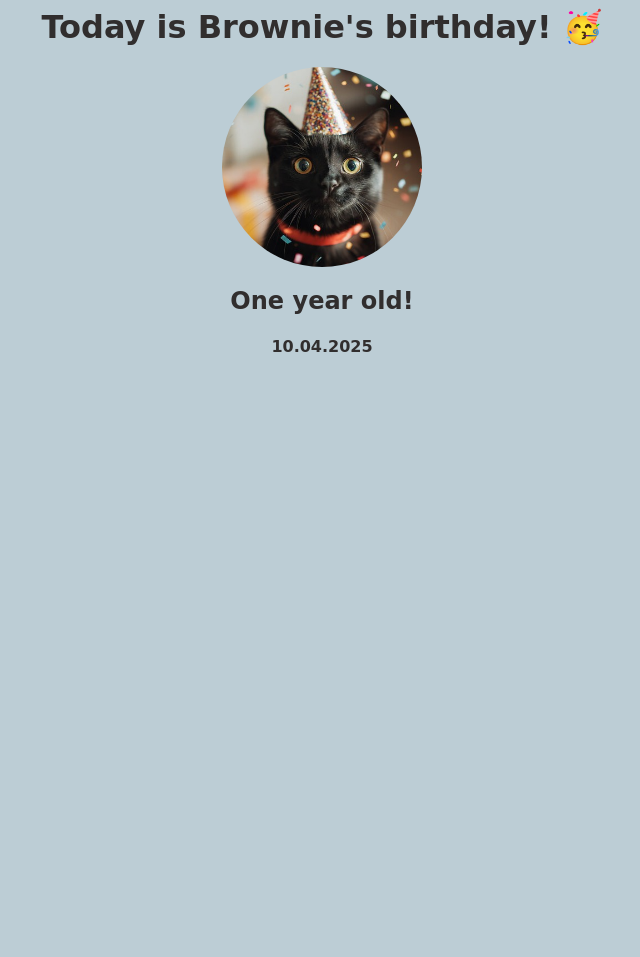
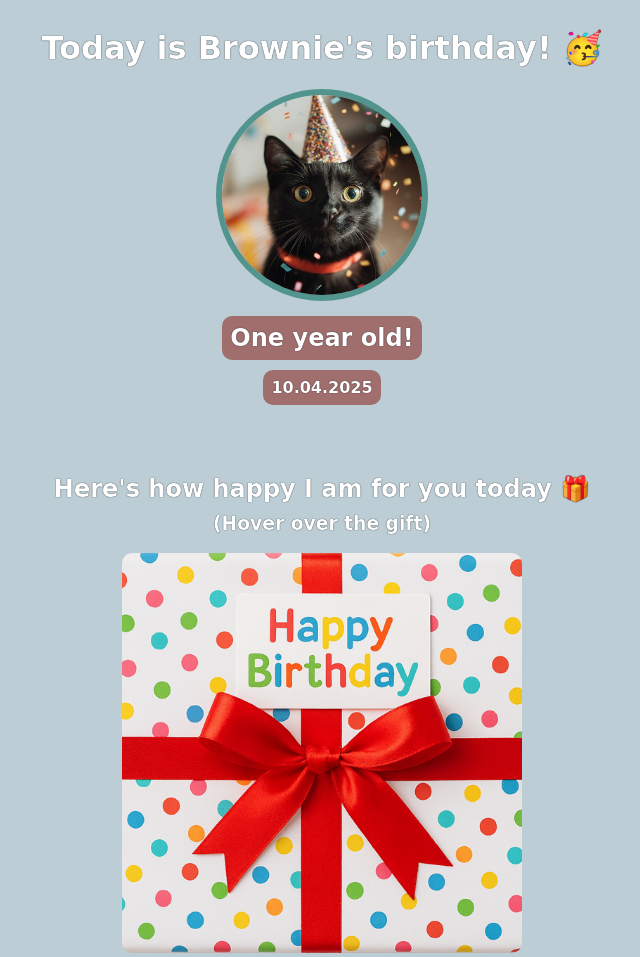
Before and after one commit to AliceGonzalez/Full-Stack-Projects, a plain HTML site: page Birthday_Website/index.html in a window 1280 px wide. Shown: the top 957 px of the page, without its empty margins (318-958 px from the left). Before the commit the page ends 800 px from the top, so only its background shows below. Drawn offline with Linux system fonts and the light colour scheme; a web font is replaced by a local one.

Commit message:
Working on birthday site

```diff
--- a/Birthday_Website/index.html
+++ b/Birthday_Website/index.html
@@ -7,9 +7,34 @@
     </head>
 
     <body>
-        <h1>Today is Brownie's birthday! 🥳</h1>
-        <img id="cat-avatar" src="./images/birthday-cat.jpg" alt="Image of a black kitten wearing a birthday hat">
-        <h2>One year old!</h2>
-        <h4>10.04.2025</h4>
+
+        <div id="header">
+           <h1>Today is Brownie's birthday! 🥳</h1>
+           <img id="cat-avatar" src="./images/birthday-cat.jpg" alt="Image of a black kitten wearing a birthday hat">
+           <h2 id="bday-age">One year old!</h2>
+           <h4 id="bday-date">10.04.2025</h4>
+        </div>
+
+        <div class="gift-section">
+            <h2 class="gift-title">Here's how happy I am for you today 🎁</h2>
+            <h3 class="gift-hint">(Hover over the gift)</h3>
+            <div class="gift-wrap"></div>
+        </div>
+
+        <div class="gift-section">
+            <h2 class="gift-title">How people react when you enter the room 😻</h2>
+            <div class="gift-wrap gift-wrap-hot"></div>
+        </div>
+
+        <div class="gift-section">
+            <h2 class="gift-title">How people react when you enter the room 😻</h2>
+            <div class="gift-wrap gift-wrap-hot"></div>
+        </div>
+
+        <div class="gift-section">
+            <h2 class="gift-title">How people react when you enter the room 😻</h2>
+            <div class="gift-wrap gift-wrap-hot"></div>
+        </div>
+
     </body>
 </html>
--- a/Birthday_Website/styles.css
+++ b/Birthday_Website/styles.css
@@ -1,5 +1,5 @@
 :root{
-    --color-red:#8D251E;
+    --color-red:#8d251e8e;
     --color-blue:#BCCDD5;
     --color-yellow:#D5A24E;
     --color-teal:#52958E;
@@ -11,10 +11,71 @@ body {
     font-family: "Happy Monkey", cursive;
     text-align: center;
     background: var(--color-blue);
-    color: var(--color-gray)
+    color: white;
+    display: flex;
+    flex-direction: column;
+    align-items:center;
 }
 
 #cat-avatar {
     border-radius: 50%;
     width: 200px;
+    border: 6px solid var(--color-teal)
 }
+
+h1, h2, h3, h4, p {
+    text-shadow: 0px 0px 1px black;
+}
+
+#bday-date {
+    background: var(--color-red);
+    padding: 8px;
+    border-radius: 10px;
+    margin: 0;
+}
+
+#bday-age {
+    background: var(--color-red);
+    padding: 8px;
+    border-radius: 10px;
+    margin-bottom: 10px;
+    margin-top: 15px;
+}
+
+#header {
+    display: flex;
+    flex-direction: column;
+    align-items: center;
+}
+
+.gift-section {
+    margin-top: 50px;
+}
+
+.gift-hint {
+    margin-top: 0;
+}
+
+.gift-title {
+    margin-bottom: 10px;
+}
+
+.gift-wrap {
+    margin:0 auto;
+    background-image: image-set(url("images/gift.PNG"));
+    background-size: cover;
+    background-position: center;
+    width: 400px;
+    height: 400px;
+    border-radius: 10px;
+}
+
+.gift-wrap:hover {
+    background-image: image-set(url("https://media0.giphy.com/media/v1.Y2lkPTc5MGI3NjExem9ucG4zcDlnbWZnNzQ4MndtNTg5ajI5OTFya3k5NDJlMzc1dXQyMiZlcD12MV9pbnRlcm5hbF9naWZfYnlfaWQmY3Q9Zw/g5R9dok94mrIvplmZd/giphy.gif"));
+
+}
+
+.gift-wrap-hot:hover {
+    background-image: image-set(url("https://media4.giphy.com/media/v1.Y2lkPTc5MGI3NjExMDFtdHRtbG9qdXI3bWI1eTY5MWZtd2hrNzJ1d202Mm9ydTJ3dGZ2NiZlcD12MV9pbnRlcm5hbF9naWZfYnlfaWQmY3Q9Zw/31lPv5L3aIvTi/giphy.gif"));
+
+}
```
Also changed, not shown: Birthday_Website/images/cat-bday.PNG (added), Birthday_Website/images/gift.PNG (added), Birthday_Website/images/surprise-1.PNG (added), Birthday_Website/images/surprise-2.PNG (added), Birthday_Website/images/surprise-3.PNG (added).
